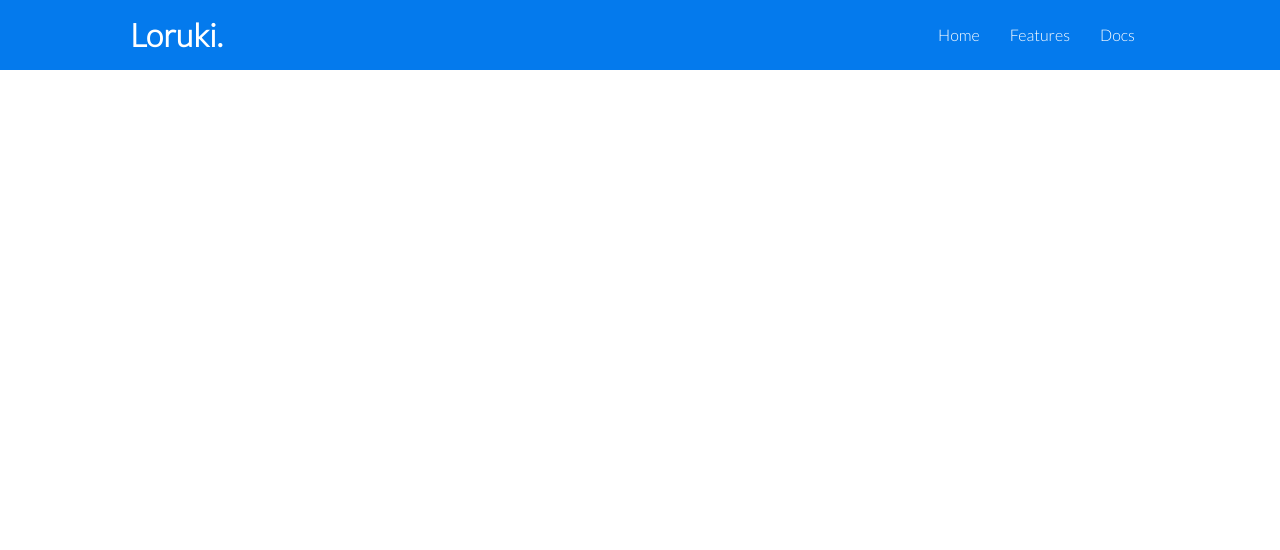
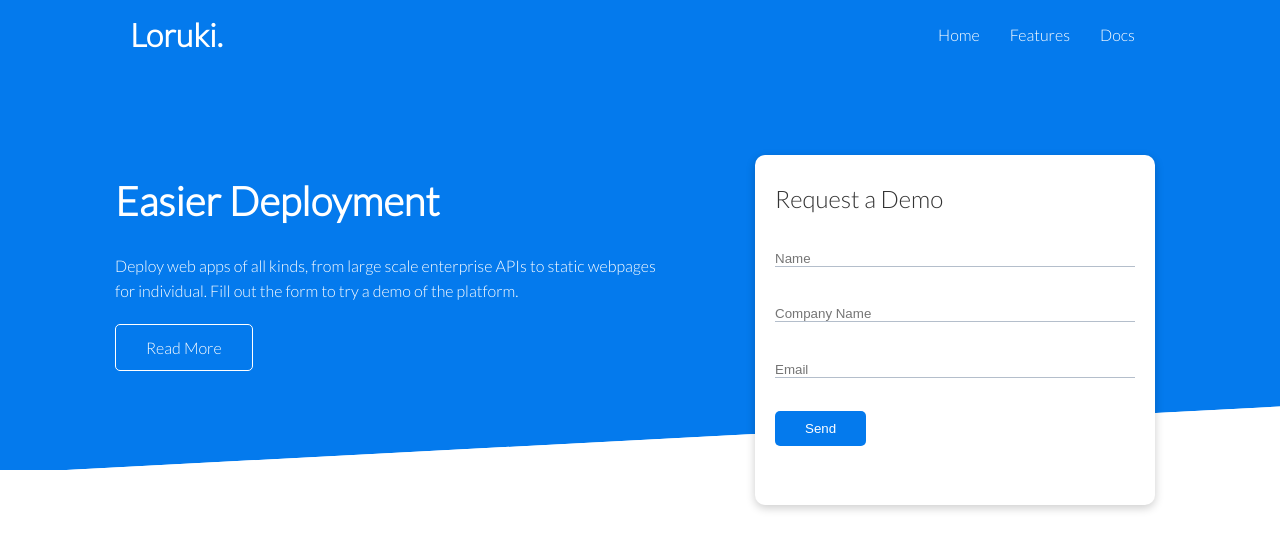
Before and after one commit to evanschinedu/webtutorial, a plain HTML site: page index.html in a window 1280 px wide. Drawn offline with Linux system fonts and the light colour scheme.

Commit message:
Building a Showcase for my Website

```diff
--- a/index.html
+++ b/index.html
@@ -19,6 +19,36 @@
                 <li><a href="docs.html">Docs</a></li>
 
             </ul>
+        </div>
+
+    </div>
+
+    <!--showcase-->
+    <div class="showcase">
+        <div class="container grid">
+            <div class="showcase-text">
+                <h1>Easier Deployment</h1>
+                <p>Deploy web apps of all kinds, from large scale enterprise APIs to static webpages for individual. Fill out the form to try a demo of the platform.</p>
+                <a href="features.html" class="btn btn-outline">Read More</a>
+            </div>
+            <div class="showcase-form card">
+                <h2>Request a Demo</h2>
+                <form>
+                    <div class="form-control">
+                        <input type="text" name="name" placeholder="Name" required>
+                    </div>
+
+                    <div class="form-control">
+                        <input type="text" name="company" placeholder="Company Name" required>
+                    </div>
+
+                    <div class="form-control">
+                        <input type="email" name="email" placeholder="Email" required>
+                    </div>
+                    <input type="submit" value="Send" class="btn btn-primary">
+                </form>
+            </div>
+        </div>
     </div>
 </body>
 </html>
--- a/style.css
+++ b/style.css
@@ -31,34 +31,22 @@ hi, h2 {
     margin: 10px 0;
 }
 
+
 p {
     margin: 10px 0;
 }
 
+
 img {
     width: 100%;
 }
+
 
 /*navbar*/
 .navbar {
     background-color: var(--primary-color);
     color: #fff;
     height: 70px;
-}
-
-/*utilities*/
-.container {
-    max-width: 1100px;
-    margin: 0 auto;
-    overflow: auto;
-    padding: 0 40px;
-}
-
-.flex {
-    display: flex;
-    justify-content: center;
-    align-items: center;
-    height: 100%;
 }
 
 .navbar .flex {
@@ -80,3 +68,122 @@ img {
 .navbar a:hover{
     border-bottom: #fff 1px solid;
 }
+
+
+/*showccase*/
+.showcase {
+    height: 400px;
+    background-color: var(--primary-color);
+    color: #fff;
+    position: relative;
+}
+
+.showcase h1 {
+    font-size: 40px;
+}
+
+.showcase p {
+    margin: 20px 0;
+}
+
+.showcase .grid {
+    grid-template-columns:55% 45%;
+    gap: 30px;
+    overflow: visible;
+}
+
+.showcase-form {
+    position: relative;
+    top: 60px;
+    height: 350px;
+    width: 400px;
+    padding: 40px;
+    z-index: 100;
+    justify-self: flex-end;
+}
+
+
+.showcase-form .form-control {
+    margin: 30px 0;
+}
+
+.showcase-form input[type="text"],
+
+.showcase-form input[type="email"]{
+border: 0;
+border-bottom: 1px solid #b4becb;
+width: 100%;
+}
+
+.showcase-form input:focus{
+    outline: none;
+}
+
+.showcase::before,
+.showcase::after {
+    content: '';
+    position: absolute;
+    height: 100px;
+    bottom: -70px;
+    right: 0;
+    left: 0;
+    background-color: #fff;
+    transform: skewY(-3deg);
+    -webkit-transform: skewY(-3deg);
+    -moz-transform: skewY(-3deg);
+    -ms-transform: skewY(-3deg);
+}
+
+/*utilities*/
+.container {
+    max-width: 1100px;
+    margin: 0 auto;
+    overflow: auto;
+    padding: 0 40px;
+}
+
+.flex {
+    display: flex;
+    justify-content: center;
+    align-items: center;
+    height: 100%;
+}
+
+
+.grid {
+    display: grid;
+    grid-template-columns: 50% 50%;
+    gap: 20px;
+    justify-content: center;
+    align-items: center;
+    height: 100%;
+}
+
+.btn {
+    display: inline-block;
+    padding: 10px 30px;
+    cursor: pointer;
+    background-color: var(--primary-color);
+    border: none;
+    color: #fff;
+    border-radius: 5px;
+}
+
+.btn-outline {
+    border: 1px solid #fff;
+    background-color: transparent;
+}
+
+.btn:hover {
+    transform: scale(0.98);
+}
+
+.card {
+    background-color: #fff;
+    color: #333;
+    border-radius: 10px;
+    margin: 10px;
+    padding: 20px;
+    box-shadow: 0 3px 10px rgba(0,0,0,0.2);
+    gap: 20px;
+}
```
